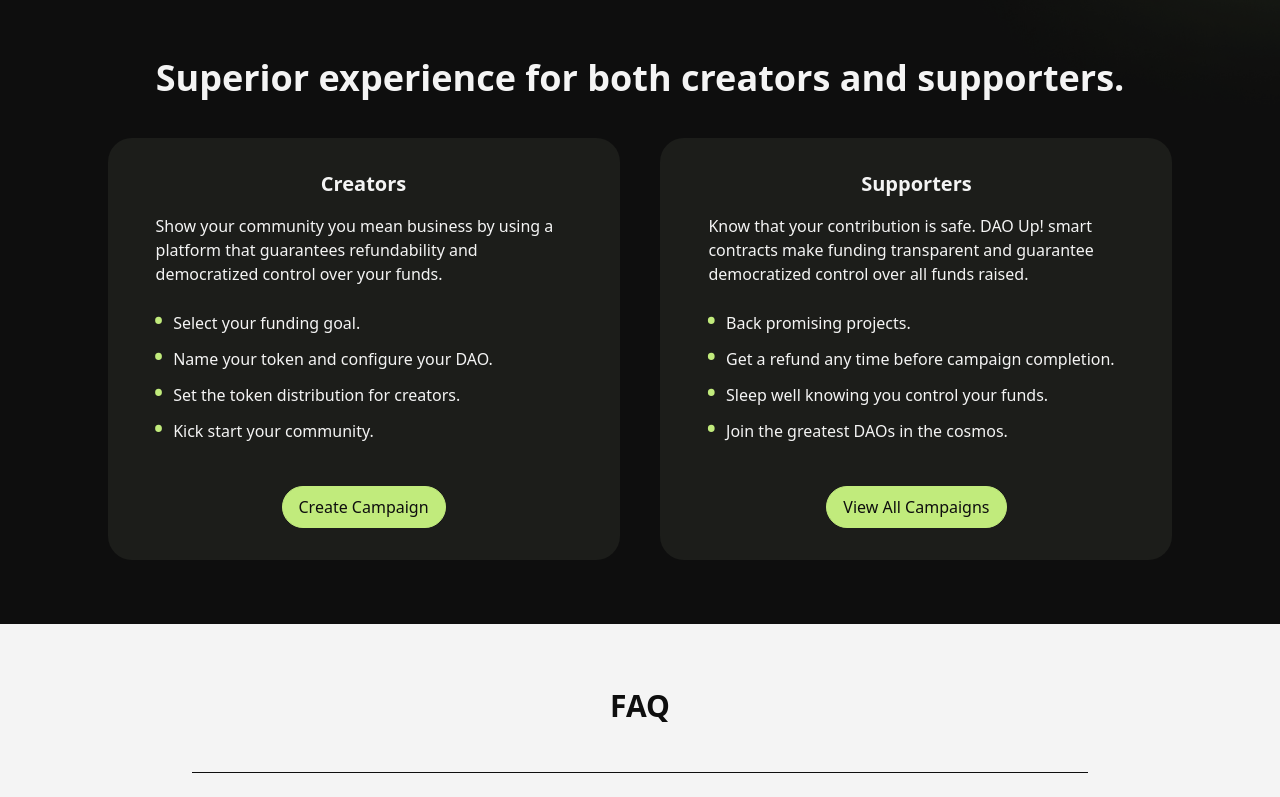
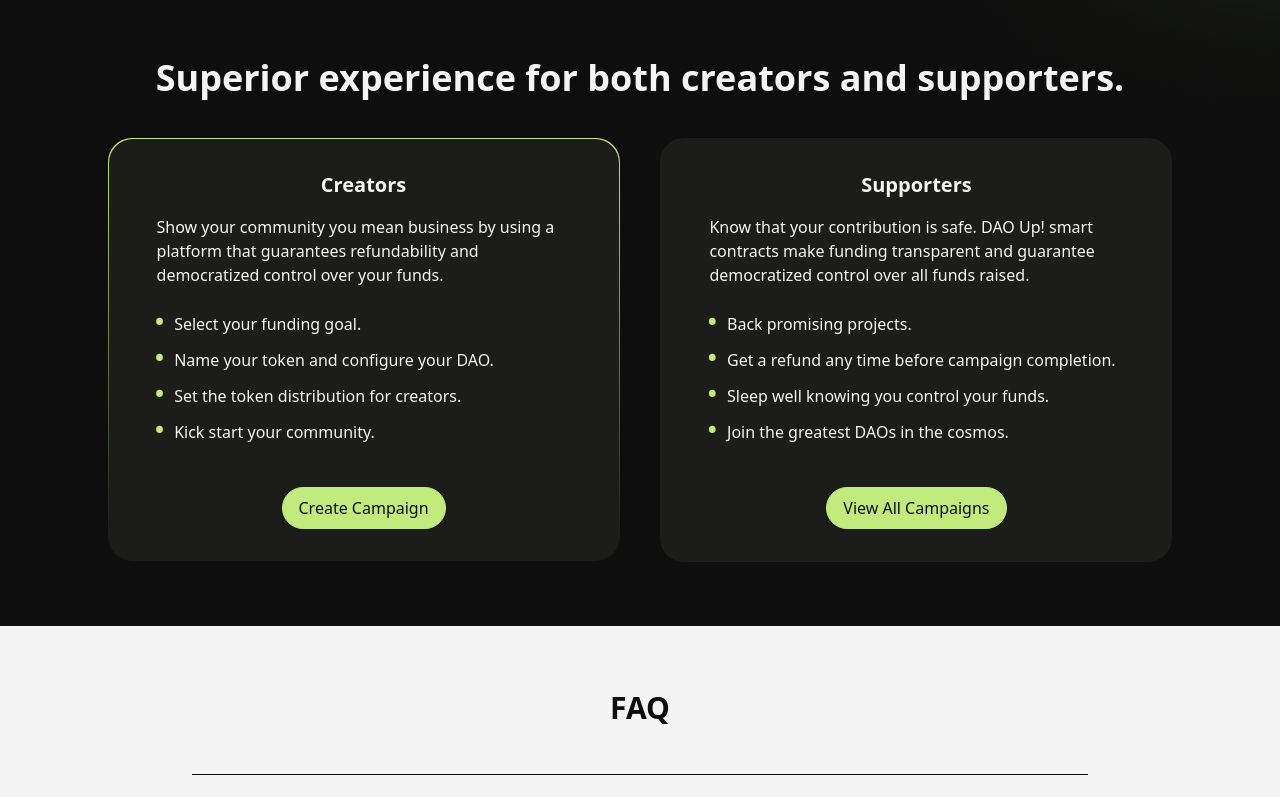
Before and after one commit to NoahSaso/dao-up, a Next.js app in the folder ui/: page / in a window 1280 px wide. Shown: the part 960-1757 px from the top of the page. Built offline with nearby package versions, Linux system fonts and the light colour scheme.

Commit message:
added border accent to creators card on splash

```diff
--- a/ui/pages/index.tsx
+++ b/ui/pages/index.tsx
@@ -12,6 +12,7 @@ interface CardProps {
   listItems: string[]
   button: ReactNode
   className?: string
+  borderAccent?: boolean
 }
 const Card: FC<CardProps> = ({
   className,
@@ -19,15 +20,25 @@ const Card: FC<CardProps> = ({
   subtitle,
   listItems,
   button,
+  borderAccent,
 }) => (
   <div
     className={cn(
-      "flex flex-col justify-between items-center",
-      "bg-card",
-      "py-8 px-12",
+      "p-[1px]",
       "rounded-3xl",
       "max-w-lg",
+      {
+        "bg-card": !borderAccent,
+        "bg-gradient-to-b from-green": borderAccent,
+      },
       className
+    )}
+  >
+    <div
+      className={cn(
+        "bg-card rounded-3xl",
+        "flex flex-col justify-between items-center",
+        "py-8 px-12"
       )}
     >
       <h3 className="font-semibold text-xl">{title}</h3>
@@ -38,6 +49,7 @@ const Card: FC<CardProps> = ({
         ))}
       </ul>
       {button}
+    </div>
   </div>
 )
 
@@ -196,6 +208,7 @@ const Home: NextPage = () => (
           ]}
           button={<ButtonLink href="/create">Create Campaign</ButtonLink>}
           className="mb-5 md:mb-0 md:mr-10"
+          borderAccent
         />
 
         <Card
```
Lines whose indentation alone changed are shown as unchanged.
